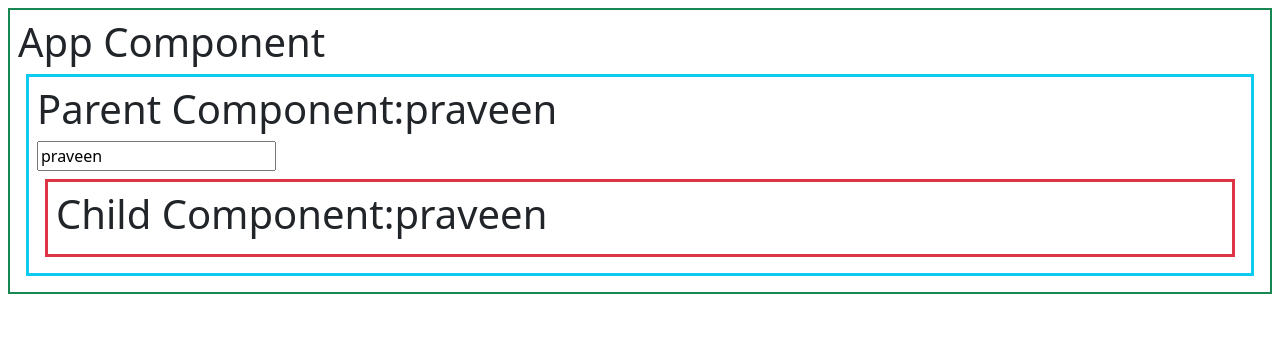
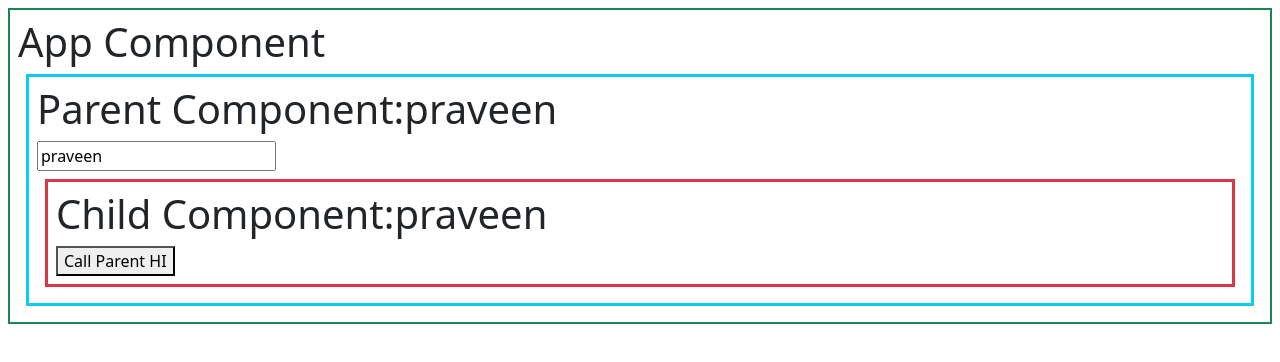
Before and after one commit to edupoly/ang19, an Angular app: page / in a window 1280 px wide. Shown: the top 362 px of the page. Built offline with nearby package versions, Linux system fonts and the light colour scheme.

Commit message:
output decorator

```diff
--- a/src/app/child/child.component.html
+++ b/src/app/child/child.component.html
@@ -1,3 +1,4 @@
 <div class="border border-3 border-danger p-2 m-2">
   <h1>Child Component:{{x}}</h1>
+  <button (click)="phi()">Call Parent HI</button>
 </div>
--- a/src/app/child/child.component.ts
+++ b/src/app/child/child.component.ts
@@ -1,4 +1,4 @@
-import { Component, Input, OnInit } from '@angular/core';
+import { Component, EventEmitter, Input, OnInit, Output } from '@angular/core';
 
 @Component({
   selector: 'app-child',
@@ -14,4 +14,9 @@ export class ChildComponent implements OnInit {
   ngOnInit(): void {
   }
 
+  @Output() y = new EventEmitter();
+
+  phi(){
+    this.y.emit("gubbala");
+  }
 }
--- a/src/app/parent/parent.component.html
+++ b/src/app/parent/parent.component.html
@@ -1,5 +1,5 @@
 <div class="border border-3 border-info p-2 m-2">
-  <h1>Parent Component:{{myfirstname}}</h1>
+  <h1>Parent Component:{{myfirstname}} {{mylastname}}</h1>
   <input type="text" [(ngModel)]="myfirstname">
-  <app-child [x]="myfirstname"></app-child>
+  <app-child [x]="myfirstname" (y)="sayHi($event)"></app-child>
 </div>
--- a/src/app/parent/parent.component.ts
+++ b/src/app/parent/parent.component.ts
@@ -9,7 +9,12 @@ export class ParentComponent implements OnInit {
 
   constructor() { }
   myfirstname:string='praveen';
+  mylastname:string=''
   ngOnInit(): void {
   }
 
+  sayHi(e:Event){
+    this.mylastname = e.toString();
+  }
+
 }
```
